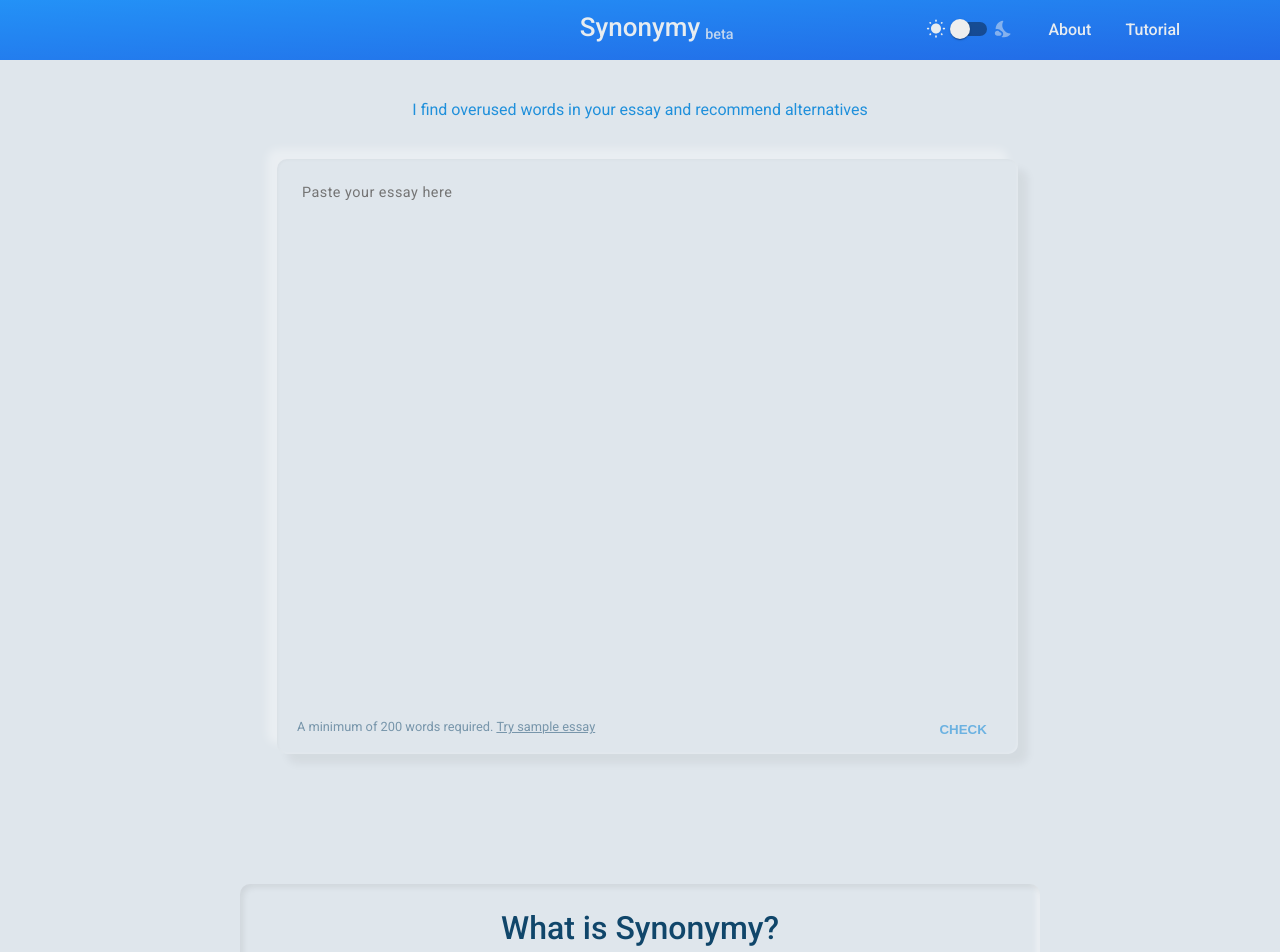
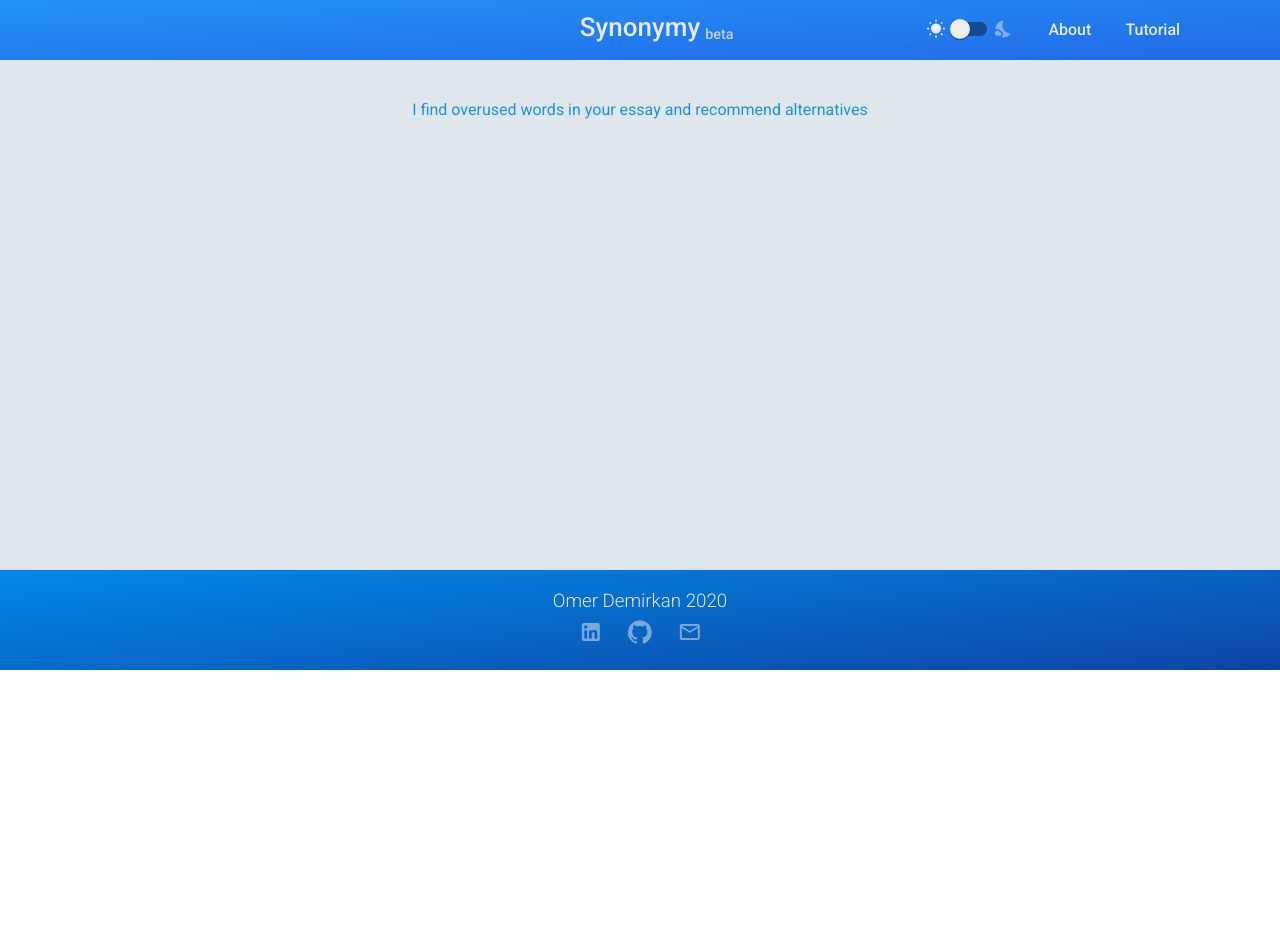
Before and after one commit to omerdemirkan/synonymy, a React (Create React App) app in the folder front-end/: page /faq in a window 1280 px wide. Shown: the top 952 px of the page. After the commit the page ends 800 px from the top, so only its background shows below. Built offline with nearby package versions, Linux system fonts and the light colour scheme.

Commit message:
set up react router with empty /faq path

```diff
--- a/front-end/package.json
+++ b/front-end/package.json
@@ -14,6 +14,7 @@
     "react-anchor-link-smooth-scroll": "^1.0.12",
     "react-dom": "^16.12.0",
     "react-redux": "^7.1.3",
+    "react-router-dom": "^5.1.2",
     "react-scripts": "3.3.0",
     "react-textarea-autosize": "^7.1.2",
     "redux": "^4.0.5",
--- a/front-end/src/App.js
+++ b/front-end/src/App.js
@@ -8,6 +8,8 @@
 import Inspect from './containers/Inspect/Inspect';
 import Footer from './components/Footer/Footer';
 import Tutorial from './containers/Tutorial/Tutorial';
+
+import { Route, Switch } from 'react-router-dom';
 
 function App() {
 
@@ -22,12 +24,20 @@
   return <div className="App">
     <Navbar/>
 
-    <Main>
-      <Tutorial/>
-      <Inspect/>
-      <UserInput/>
-      <About/>
-    </Main>
+
+      <Switch>
+        <Route path="/faq" exact component={Main}/>
+
+        <Route path="/" render={() => {
+          return <Main>
+            <Tutorial/>
+            <Inspect/>
+            <UserInput/>
+            <About/>
+          </Main>
+        }}/>
+      </Switch>
+
     <Footer/>
   </div>
 }
--- a/front-end/src/index.js
+++ b/front-end/src/index.js
@@ -3,6 +3,7 @@
 import './index.css';
 import App from './App';
 import * as serviceWorker from './serviceWorker';
+import { BrowserRouter } from 'react-router-dom';
 
 // ---Redux---
 import { createStore, combineReducers, applyMiddleware, compose } from 'redux';
@@ -27,7 +28,7 @@
 
 const store = createStore(rootReducer, composeEnhancers(applyMiddleware(thunk)));
 
-ReactDOM.render(<Provider store={store}><App /></Provider>, document.getElementById('root'));
+ReactDOM.render(<BrowserRouter><Provider store={store}><App /></Provider></BrowserRouter>, document.getElementById('root'));
 
 // If you want your app to work offline and load faster, you can change
 // unregister() to register() below. Note this comes with some pitfalls.
```
Also changed, not shown: 1 other file (tests, documents, lock files or other folders).
